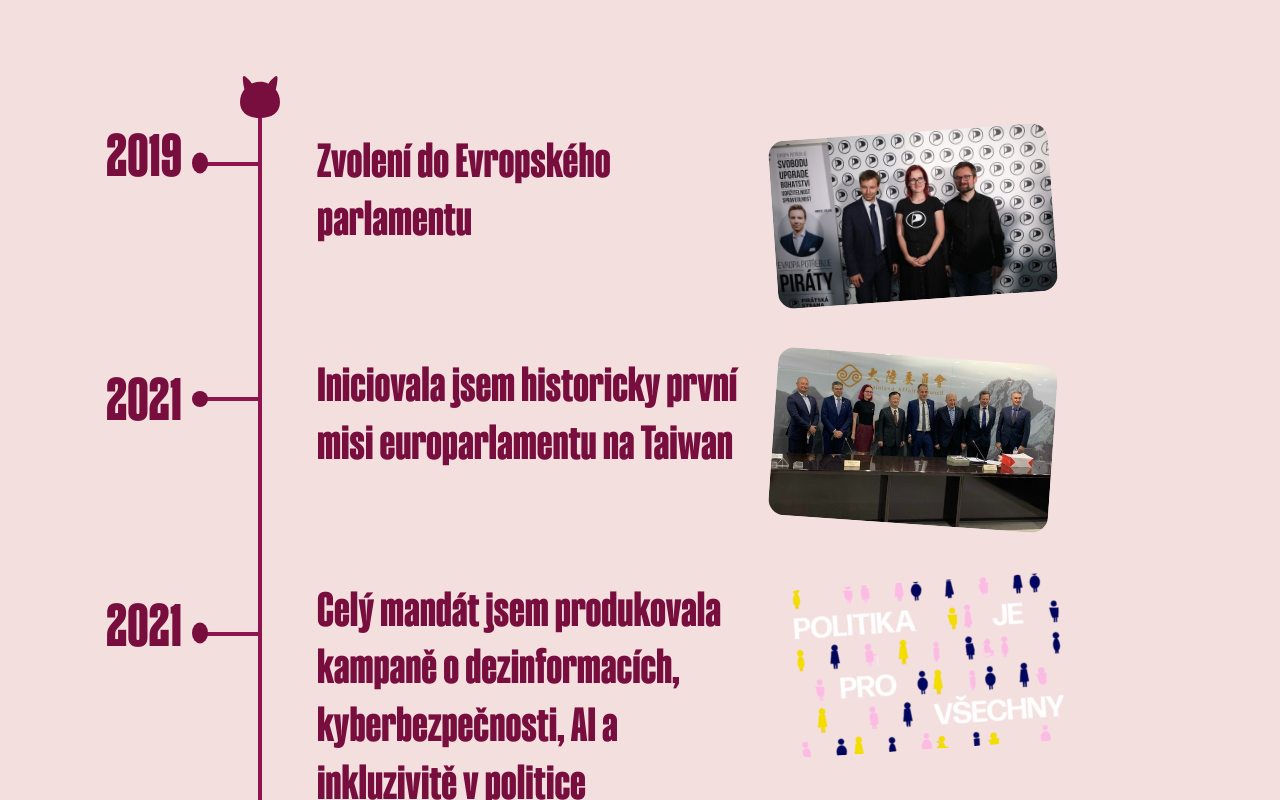
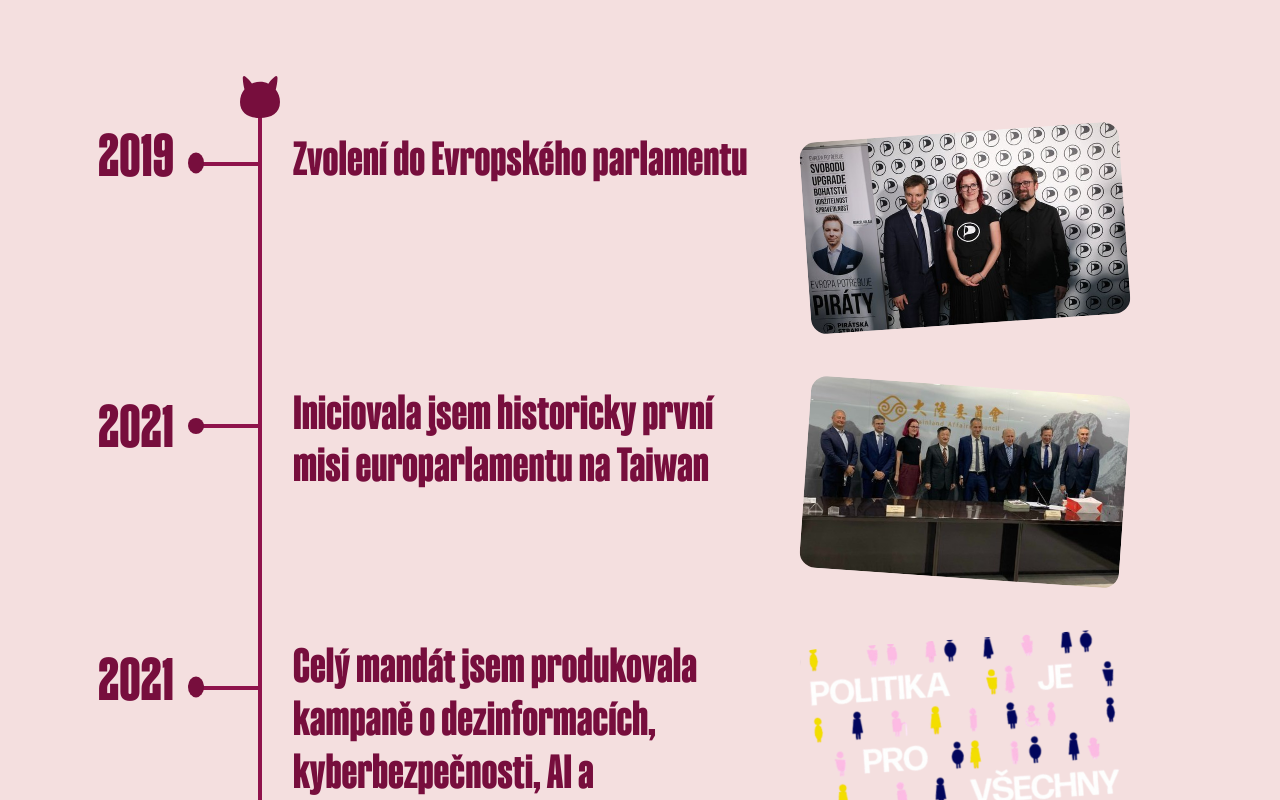
Before and after one commit to caroluxurians/mgreg, a Next.js app: page /o-mne in a window 1280 px wide. Shown: the part 840-1640 px from the top of the page. Built offline with nearby package versions, Linux system fonts and the light colour scheme.

Commit message:
timeline xl

```diff
--- a/app/(sections)/o-mne/TimelineBulletPoint.tsx
+++ b/app/(sections)/o-mne/TimelineBulletPoint.tsx
@@ -11,7 +11,7 @@ const TimelineBulletPoint = ({ shape, styles = "", year = "2018" }: TimelineBull
   return (
     <div className={classNames(`flex items-center h-20 ${styles} relative`)}>
       <div className={classNames(
-        "flex gap-3 lg:gap-4 2xl:gap-7",
+        "flex gap-3 lg:gap-4 xl:gap-5 2xl:gap-7",
         shape === "ellipse"
           ? "items-baseline mb-2 sm:mb-2.5 md:mb-3.5 md:ml-2 lg:mb-5.5 lg:ml-4 2xl:mb-10 3xl:mb-11"
           : "items-center md:ml-2 lg:ml-4",
@@ -32,7 +32,7 @@ const TimelineBulletPoint = ({ shape, styles = "", year = "2018" }: TimelineBull
             : <div className="w-2.5 h-2.5 rounded-full bg-medium-pink md:-ml-0.5 lg:-ml-1.5 xl:w-4 xl:h-4 3xl:w-5 3xl:h-5" />}
         </div>
       </div>
-      <div className="absolute left-14 z-0 w-8 h-1 bg-red-pink sm:w-10 sm:left-16 md:w-12 md:left-18 lg:w-14 lg:left-24 xl:left-28 2xl:w-16 2xl:left-38 3xl:w-19 3xl:left-43" />
+      <div className="absolute left-14 z-0 w-8 h-1 bg-red-pink sm:w-10 sm:left-16 md:w-12 md:left-18 lg:w-14 lg:left-24 xl:w-14 xl:left-30 2xl:w-16 2xl:left-38 3xl:w-19 3xl:left-43" />
     </div>
   );
 };
--- a/app/(sections)/o-mne/TimelineEvent.tsx
+++ b/app/(sections)/o-mne/TimelineEvent.tsx
@@ -11,11 +11,17 @@ type TimelineEventProps = {
 
 const TimelineEvent = ({ eventName, imageSrc = "", alt = "", styles = "", rotate = "" }: TimelineEventProps) => {
   return (
-    <div className={classNames(`flex flex-col gap-2 md:flex-row md:gap-6 lg:gap-8 2xl:gap-5 ${styles}`)}>
-      <div className="font-heading text-2xl leading-[1.2] w-56 sm:text-3xl sm:w-70 md:w-74 lg:text-4xl lg:w-90 xl:text-5xl xl:w-106 2xl:text-6xl 2xl:w-122 3xl:w-140">
+    <div className={classNames(`flex flex-col gap-2 md:flex-row md:gap-6 lg:gap-8 xl:gap-12 2xl:gap-5 ${styles}`)}>
+      <div
+        className="font-heading text-2xl leading-[1.2] w-56
+        sm:text-3xl sm:w-70 md:w-74
+        lg:text-4xl lg:w-90
+        xl:text-5xl xl:w-116 xl:leading-[1.1]
+        2xl:text-6xl 2xl:w-122 3xl:w-140"
+      >
         {eventName}
       </div>
-      <div className="relative w-50 h-30 sm:w-54 sm:h-34 lg:w-70 lg:h-42">
+      <div className="relative w-50 h-30 sm:w-54 sm:h-34 lg:w-70 lg:h-42 xl:w-80 xl:h-48">
         <Image src={imageSrc} fill alt={alt} className={classNames(`object-cover rounded-xl md:rounded-2xl ${rotate}`)} />
       </div>
 
--- a/app/(sections)/o-mne/TimelineEventLarge.tsx
+++ b/app/(sections)/o-mne/TimelineEventLarge.tsx
@@ -10,11 +10,11 @@ type TimelineEventProps = {
 
 const TimelineEventLarge = ({ eventName, imageSrc = "", alt = "", styles = "" }: TimelineEventProps) => {
   return (
-    <div className={classNames(`flex flex-col gap-2 md:flex-row md:gap-6 lg:gap-12 2xl:gap-5 ${styles}`)}>
-      <div className="font-heading text-2xl leading-[1.2] w-56 sm:text-3xl sm:w-70 lg:text-4xl lg:w-86 xl:text-5xl xl:w-106 2xl:text-6xl 2xl:w-122 3xl:w-140">
+    <div className={classNames(`flex flex-col gap-2 md:flex-row md:gap-6 lg:gap-12 xl:gap-18 2xl:gap-5 ${styles}`)}>
+      <div className="font-heading text-2xl leading-[1.2] w-56 sm:text-3xl sm:w-70 lg:text-4xl lg:w-86 xl:text-5xl xl:leading-[1.1] xl:w-110 2xl:text-6xl 2xl:w-122 3xl:w-140">
         {eventName}
       </div>
-      <div className="relative w-30 h-16 md:w-54 md:h-34 lg:w-70 lg:h-42">
+      <div className="relative w-30 h-16 md:w-54 md:h-34 lg:w-70 lg:h-42 xl:w-80 xl:h-48">
         <Image src={imageSrc} fill alt={alt} className="object-cover rounded-xl md:rounded-2xl md:-rotate-4" />
       </div>
     </div>
--- a/app/(sections)/o-mne/page.tsx
+++ b/app/(sections)/o-mne/page.tsx
@@ -79,8 +79,8 @@ const OMne = () => {
           <div
             className="main-width grid grid-cols-[2fr_3fr]
             sm:mx-auto sm:grid-cols-[1fr_3fr] sm:gap-3
-            md:grid-cols-[1fr_3fr] md:gap-0
-            lg:grid-cols-[1fr_3fr] 2xl:px-20 3xl:px-26"
+            md:gap-0
+            2xl:px-20 3xl:px-26"
           >
             <div className="pt-10 pb-12 grid grid-cols-2 relative">
               <div
@@ -89,6 +89,7 @@ const OMne = () => {
                 sm:h-576 sm:top-12 sm:left-6 sm:pb-40
                 md:h-480 md:left-2
                 lg:h-530 lg:left-0
+                xl:h-584 xl:-left-2
                 3xl:h-340 3xl:top-16"
               >
                 <TimelineBulletPoint shape="ellipse" year="2019" />
@@ -106,7 +107,7 @@ const OMne = () => {
                   sm:left-32 sm:h-610
                   md:h-470
                   lg:h-526 lg:left-38
-                  xl:left-42 2xl:left-54
+                  xl:h-580 xl:left-42 2xl:left-54
                   3xl:left-62 3xl:h-400"
               >
                 <div className="w-6 absolute -top-5 -left-2.5 sm:w-8 sm:-left-3.5 lg:w-10 lg:-top-10 lg:-left-4.5 2xl:w-12 2xl:-left-5.5 2xl:-top-12">
@@ -132,6 +133,7 @@ const OMne = () => {
               className="flex flex-col h-550 justify-between mt-12
               sm:h-590 sm:mt-14 md:h-450 md:mt-16 md:-ml-4
               lg:h-510 lg:-ml-12 lg:mt-14
+              xl:h-560 xl:-ml-18
               2xl:ml-8 3xl:h-400 3xl:ml-9 3xl:pt-9"
             >
               <TimelineEvent
```
